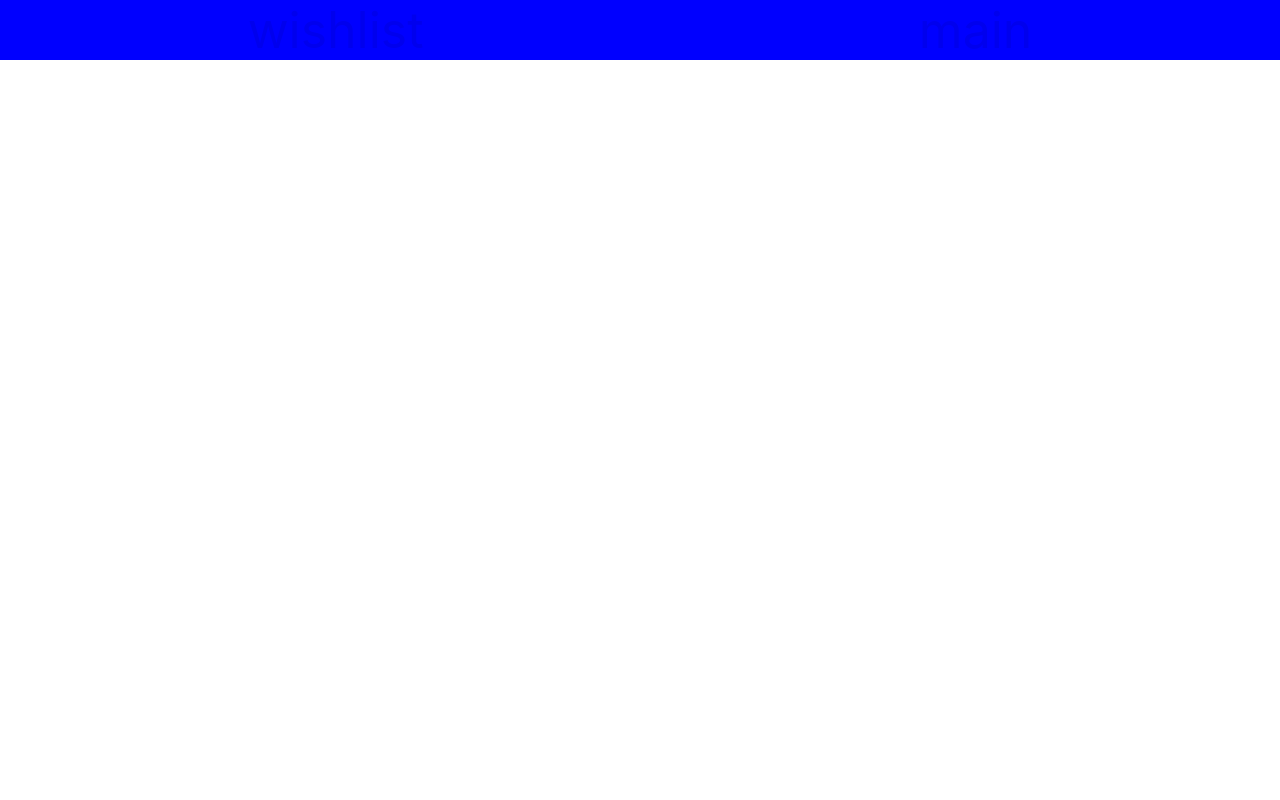
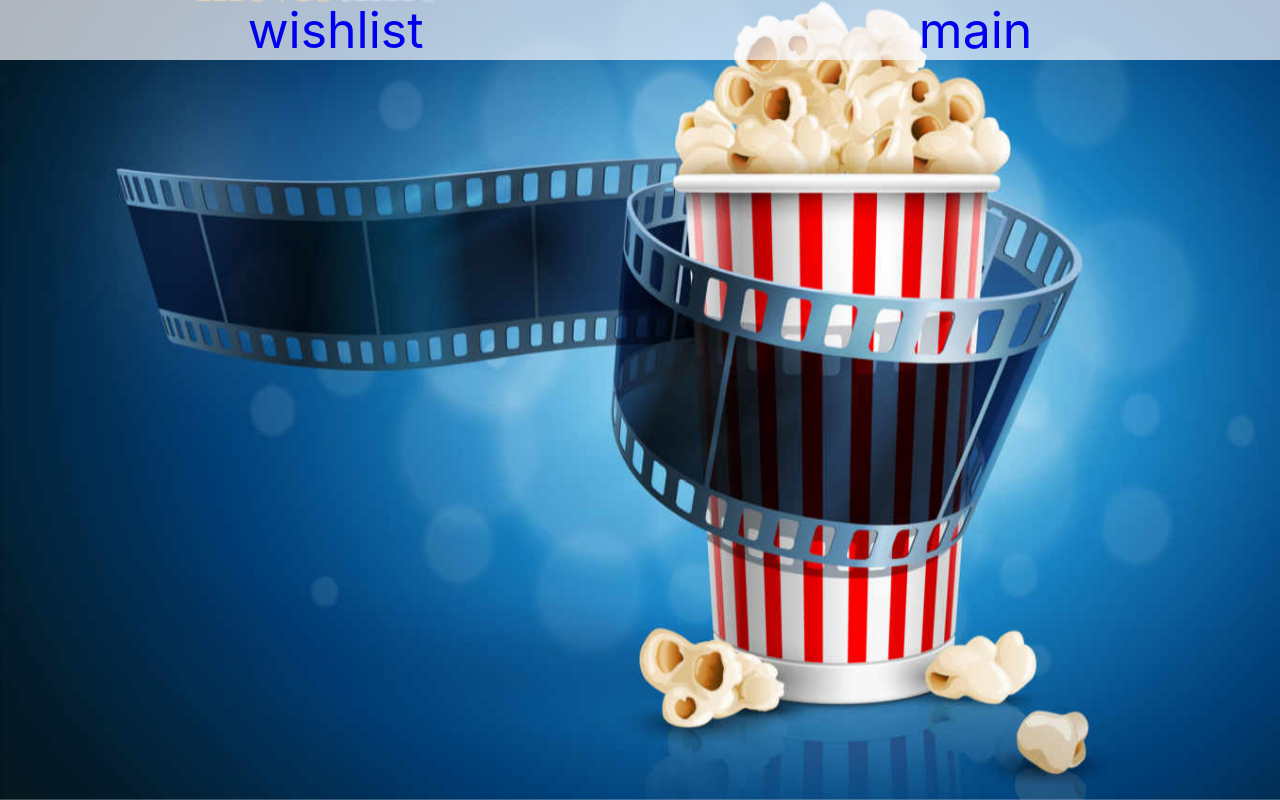
Before and after one commit to eduardBi/MovieFetcher, a React (Create React App) app: page /wishlist in a window 1280 px wide. Built offline with nearby package versions, Linux system fonts and the light colour scheme.

Commit message:
stylized all tabs and added essential  colors

```diff
--- a/src/App.tsx
+++ b/src/App.tsx
@@ -16,6 +16,7 @@ const App = () => {
           <Route path="/Movies/:name" exact component={SingleMovie}/>
         </Switch>
     </BrowserRouter>
+    <img className="background-image" src={require('./background.png').default} alt=""/>
     </>
   );
 }
--- a/src/components/MovieList.tsx
+++ b/src/components/MovieList.tsx
@@ -28,7 +28,7 @@ const  MovieList:React.FC=()=>{
     let fullHeight:number=document.body.scrollHeight;
     let currentHeightPosition:number=window.pageYOffset
     let heightOfWindow:number=document.documentElement.clientHeight
-    if(fullHeight-300<currentHeightPosition+heightOfWindow){
+    if(fullHeight-500<currentHeightPosition+heightOfWindow){
         handleUploadOnScroll()
     }
   };
--- a/src/components/SingleMovie.tsx
+++ b/src/components/SingleMovie.tsx
@@ -14,7 +14,9 @@ const SingleMovie = () => {
     //ищу текущий фильм по айди из поисковой строки
     let showingMovie:IMovieEssantial=MovieITem[0];
     return (
+        <div className="movie-list-wrapper" style={{display:'block',width:'33%',margin:'0 auto'}}>
             <MoviePoster {...showingMovie}></MoviePoster>
+            </div>
     );
 }
 
--- a/src/components/WishList.tsx
+++ b/src/components/WishList.tsx
@@ -8,7 +8,7 @@ const WishList = () => {
     let WishList=useSelector<reduerObjectTYpe,IMovieEssantial[]>(e=>e.addToWishListReducer);
 
     return (
-        <div>
+        <div className="movie-list-wrapper">
             { WishList.map(e=><MoviePoster {...e}></MoviePoster>)}
         </div>
     );
--- a/src/scss/_reuse.scss
+++ b/src/scss/_reuse.scss
@@ -1,7 +1,14 @@
-@mixin LinkHandler($fontsize,$textdecration:none,$text-align:center){
+$main-background-color:rgba(#f9f9ff, 0.7);
+$secondary-background-color:rgba(#c7d9dd,1);
+$secondary-color:#eecc5c;
+
+@mixin LinkHandler($fontsize,$hover-background,$text-decration:none,$text-align:center){
     font-size: $fontsize;
     text-align: $text-align;
-    text-decoration: $textdecration;
+    text-decoration: $text-decration;
+    &:hover{
+        background: $hover-background;
+    }
 }
 @mixin ListHandler($list-style:none){
     list-style-type:none;
--- a/src/scss/main.scss
+++ b/src/scss/main.scss
@@ -1,18 +1,40 @@
 
 @import '_reuse.scss';
 
+.background-image{
+    position: fixed;
+    top: 0;
+    left: 0;
+    z-index: -10;
+    width: 100vw;
+    height: 100vh;
+}
+
 .movie-list-wrapper{
+    padding: 4rem 0;
     display: grid;
     grid-template-columns: 1fr  1fr 1fr;
     grid-gap: 5vh;
     justify-items: center;
+    align-items: flex-end;
     .movie-list-item{
+        position: relative;
+        width: 70%;
+        padding: 2rem ;
+        border-radius: 1.5rem;
+        border-bottom-right-radius: 0;
+        box-shadow: $secondary-color  0.5rem 0.5rem ;
+        background: $main-background-color;
         display: flex;
         flex-direction: column;
         align-items: center;
+        transition: all 0.2s smooth;
+        &:hover{
+            background: $secondary-background-color;
+        }
         .movie-list-link{
             margin-top: 2rem;
-            width: 70%;
+            width: 100%;
             font-size: 24px;
             text-align: center;
             text-decoration: none;
@@ -24,14 +46,19 @@
             @include ListHandler;
             margin: 2rem 0;
             cursor: pointer;
+            padding-bottom: 2rem;
         }
         .movie-list-button{
             background: blue;
-            border-radius: 1rem;
+            border-top-left-radius: 1rem;
             border: none;
             font-size: 1.5rem;
             cursor: pointer;
             padding: 1rem 2rem;
+            outline: none;
+            position: absolute;
+            bottom: 0;
+            right: 0;
             &:hover{
                 background: yellow;
             }
--- a/src/scss/nav.scss
+++ b/src/scss/nav.scss
@@ -2,7 +2,7 @@
 
 
 .nav-wrapper{
-    background: blue;
+    background: $main-background-color;
     width: 100%;
     .nav-list{
         @include ListHandler;
@@ -10,7 +10,7 @@
         align-items: center;
         justify-content: space-around;
         .nav-list-link{
-            @include LinkHandler(50px)
+            @include LinkHandler(50px,yellow)
         }
     }
 }
```
Also changed, not shown: src/background.png (added).
